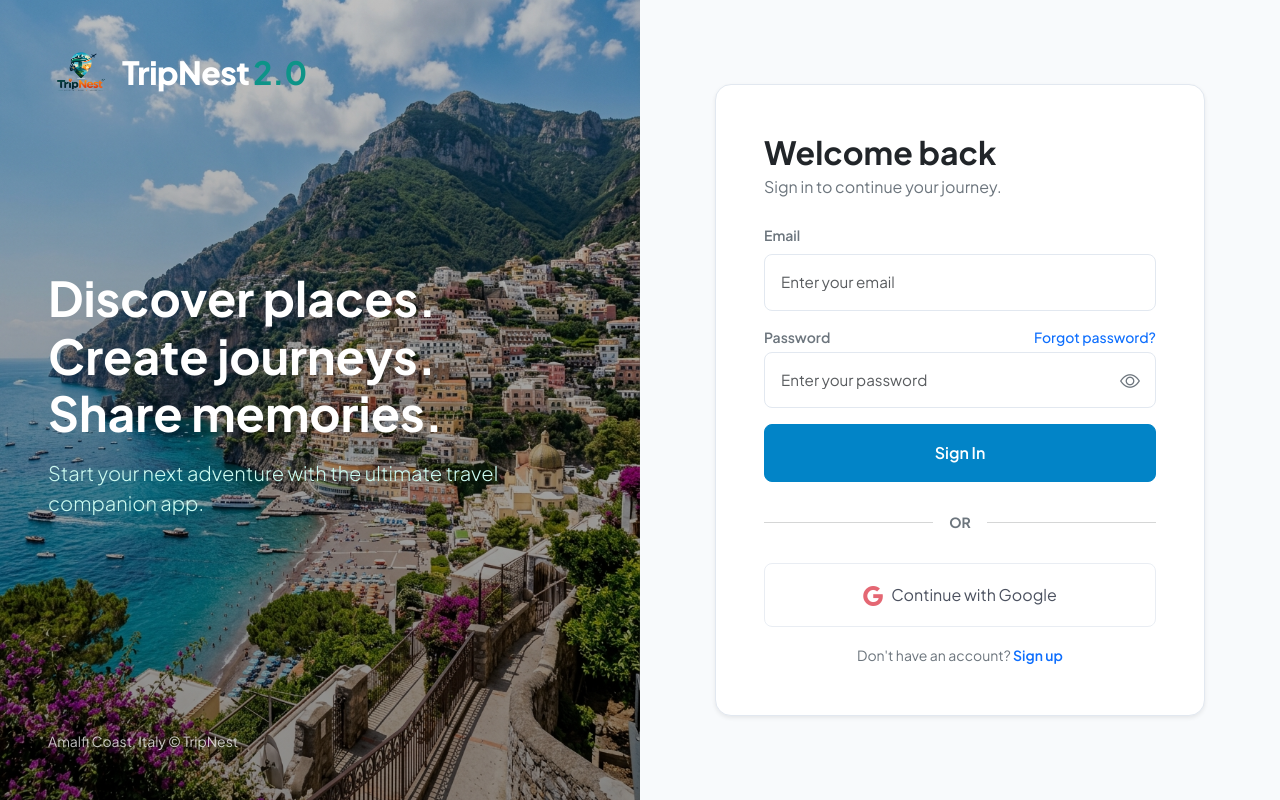
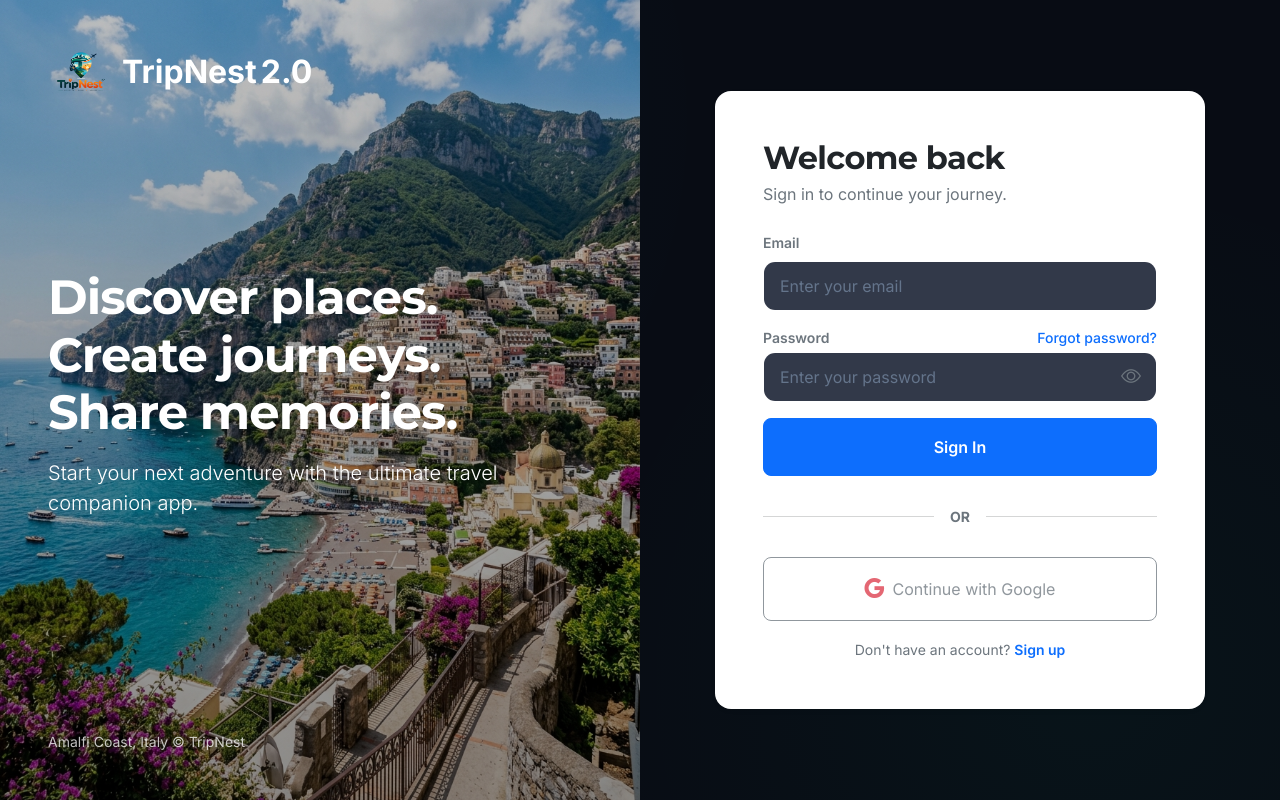
Before and after one commit to tahirazeem145/TripNest-2.0, a React (Vite) app in the folder frontend/: page /login in a window 1280 px wide. Built offline with nearby package versions, Linux system fonts and the light colour scheme; no server answers.

Commit message:
feat: implement Midnight Horizon design system with initial styling and project scaffolding

```diff
--- a/frontend/index.html
+++ b/frontend/index.html
@@ -4,7 +4,10 @@
     <meta charset="UTF-8" />
     <link rel="icon" type="image/png" href="/favicon.png" />
     <meta name="viewport" content="width=device-width, initial-scale=1.0" />
-    <title>TripNest 2.0 — Discover, Share & Explore</title>
+    <link rel="preconnect" href="https://fonts.googleapis.com">
+    <link rel="preconnect" href="https://fonts.gstatic.com" crossorigin>
+    <link href="https://fonts.googleapis.com/css2?family=Inter:wght@300;400;500;600;700&family=Montserrat:wght@500;600;700;800;900&display=swap" rel="stylesheet">
+    <title>TripNest 2.0 — Social Travel & Discovery Platform</title>
   </head>
   <body>
     <div id="root"></div>
--- a/frontend/src/index.css
+++ b/frontend/src/index.css
@@ -1,181 +1,193 @@
-/* Import a premium modern travel font */
-@import url('https://fonts.googleapis.com/css2?family=Plus+Jakarta+Sans:wght@300;400;500;600;700;800&display=swap');
+/* ==========================================================================
+   TripNest 2.0 — Midnight Horizon Stitch Design System
+   Source: Stitch MCP Project 1496387377024540458
+   ========================================================================== */
 
 :root {
-  --tn-font: 'Plus Jakarta Sans', system-ui, -apple-system, sans-serif;
+  --tn-font-heading: 'Montserrat', system-ui, -apple-system, sans-serif;
+  --tn-font-body: 'Inter', system-ui, -apple-system, sans-serif;
 
-  /* Travel-inspired color palette */
-  --tn-primary: #0284c7;        /* Sky travel blue */
-  --tn-primary-hover: #0369a1;  /* Darker sky blue */
-  --tn-teal: #0d9488;           /* Lagoon teal accent */
-  --tn-teal-light: #ccfbf1;
-  --tn-bg-light: #f8fafc;       /* Ultra soft gray background */
-  --tn-dark: #0f172a;           /* Deep slate navy */
-  --tn-border: #e2e8f0;
+  /* Stitch Midnight Horizon Color Tokens */
+  --tn-bg-deep: #080c14;
+  --tn-bg-surface: #0f172a;
+  --tn-bg-card: rgba(18, 26, 43, 0.75);
+  --tn-bg-glass: rgba(15, 23, 42, 0.85);
+
+  --tn-primary: #00a6fb;          /* Sky Blue */
+  --tn-primary-glow: rgba(0, 166, 251, 0.35);
+  --tn-secondary: #06d6a0;        /* Emerald Verified */
+  --tn-secondary-glow: rgba(6, 214, 160, 0.3);
+  --tn-tertiary: #ffd166;         /* Sunset Gold */
+
+  --tn-text-main: #f8fafc;
+  --tn-text-muted: #94a3b8;
+  --tn-text-dim: #64748b;
+  --tn-border: rgba(255, 255, 255, 0.08);
+  --tn-border-hover: rgba(0, 166, 251, 0.4);
+
+  --tn-radius-sm: 8px;
+  --tn-radius-md: 12px;
+  --tn-radius-lg: 16px;
+  --tn-radius-xl: 24px;
 }
 
 body {
-  font-family: var(--tn-font);
-  background-color: var(--tn-bg-light);
-  color: var(--tn-dark);
+  font-family: var(--tn-font-body);
+  background-color: var(--tn-bg-deep);
+  color: var(--tn-text-main);
   margin: 0;
   padding: 0;
   -webkit-font-smoothing: antialiased;
+  background-image:
+    radial-gradient(circle at 15% 15%, rgba(0, 166, 251, 0.06) 0%, transparent 40%),
+    radial-gradient(circle at 85% 85%, rgba(6, 214, 160, 0.04) 0%, transparent 40%);
+  background-attachment: fixed;
 }
 
-/* Custom layout helpers */
-.bg-light-gray {
-  background-color: var(--tn-bg-light);
+h1, h2, h3, h4, h5, h6, .brand-logo, .font-heading {
+  font-family: var(--tn-font-heading);
+  letter-spacing: -0.02em;
 }
 
-.text-teal {
-  color: var(--tn-teal) !important;
+/* Glassmorphism Styles */
+.glass-panel {
+  background: var(--tn-bg-card);
+  backdrop-filter: blur(20px);
+  -webkit-backdrop-filter: blur(20px);
+  border: 1px solid var(--tn-border);
+  box-shadow: 0 8px 32px 0 rgba(0, 0, 0, 0.37);
 }
 
-.text-light-teal {
-  color: var(--tn-teal-light) !important;
+.glass-navbar {
+  background: rgba(11, 15, 25, 0.88);
+  backdrop-filter: blur(24px);
+  -webkit-backdrop-filter: blur(24px);
+  border-bottom: 1px solid var(--tn-border);
 }
 
-/* Visual left panel styling */
-.relative-container {
-  position: relative;
-  overflow: hidden;
+.glass-card {
+  background: rgba(18, 26, 43, 0.65);
+  backdrop-filter: blur(16px);
+  -webkit-backdrop-filter: blur(16px);
+  border: 1px solid var(--tn-border);
+  border-radius: var(--tn-radius-lg);
+  transition: all 0.25s cubic-bezier(0.4, 0, 0.2, 1);
 }
 
-.visual-side {
-  height: 100vh;
-  position: relative;
-  z-index: 2;
-  transition: transform 0.8s ease-in-out;
+.glass-card:hover {
+  border-color: var(--tn-border-hover);
+  box-shadow: 0 12px 30px rgba(0, 166, 251, 0.12);
+  transform: translateY(-2px);
 }
 
-/* Premium Card Styles */
-.login-card, .style-card {
-  border: 1px solid var(--tn-border);
-  transition: all 0.3s cubic-bezier(0.4, 0, 0.2, 1);
+/* Glowing Accents & Gradients */
+.gradient-text {
+  background: linear-gradient(135deg, #00a6fb 0%, #06d6a0 100%);
+  -webkit-background-clip: text;
+  -webkit-text-fill-color: transparent;
 }
 
-.login-card:hover {
-  transform: translateY(-2px);
-  box-shadow: 0 12px 25px rgba(0, 0, 0, 0.04) !important;
-}
-
-/* Form Input Enhancements */
-.form-control {
-  border: 1px solid var(--tn-border);
-  font-family: var(--tn-font);
-  font-size: 0.95rem;
-  color: var(--tn-dark);
-  transition: all 0.2s ease-in-out;
-}
-
-.form-control:focus {
-  border-color: var(--tn-primary);
-  box-shadow: 0 0 0 4px rgba(2, 132, 199, 0.12);
-  color: var(--tn-dark);
-}
-
-/* Button & Anchor Customizations */
-.btn-primary {
-  background-color: var(--tn-primary);
-  border-color: var(--tn-primary);
-  font-family: var(--tn-font);
-  transition: all 0.2s cubic-bezier(0.4, 0, 0.2, 1);
-}
-
-.btn-primary:hover, .btn-primary:focus, .btn-primary:active {
-  background-color: var(--tn-primary-hover) !important;
-  border-color: var(--tn-primary-hover) !important;
-  transform: translateY(-1px);
-  box-shadow: 0 4px 12px rgba(2, 132, 199, 0.2) !important;
-}
-
-.btn-outline-secondary {
-  border-color: var(--tn-border);
-  color: var(--tn-dark);
+.gradient-btn {
+  background: linear-gradient(135deg, #00a6fb 0%, #0284c7 100%);
+  color: #ffffff;
+  border: none;
+  font-weight: 600;
+  border-radius: var(--tn-radius-md);
+  padding: 0.65rem 1.4rem;
+  box-shadow: 0 4px 14px var(--tn-primary-glow);
   transition: all 0.2s ease;
 }
 
-.btn-outline-secondary:hover {
-  background-color: var(--tn-bg-light) !important;
-  border-color: #cbd5e1 !important;
-  color: var(--tn-dark) !important;
+.gradient-btn:hover {
+  background: linear-gradient(135deg, #38bdf8 0%, #00a6fb 100%);
+  color: #ffffff;
+  box-shadow: 0 6px 20px rgba(0, 166, 251, 0.5);
   transform: translateY(-1px);
 }
 
-/* Focus and hover micro-animations */
-.hover-effect {
+/* Story Ring Avatar */
+.story-ring-wrapper {
   position: relative;
-  overflow: hidden;
+  display: inline-block;
+  padding: 3px;
+  border-radius: 50%;
+  background: linear-gradient(45deg, #00a6fb, #06d6a0, #ffd166);
+  cursor: pointer;
+  transition: transform 0.2s ease;
 }
 
-.hover-effect:active {
-  transform: scale(0.98);
+.story-ring-wrapper:hover {
+  transform: scale(1.06);
+  box-shadow: 0 0 16px rgba(0, 166, 251, 0.5);
 }
 
-/* Brand typography styles */
-.brand-logo {
-  font-family: var(--tn-font);
-  font-weight: 800 !important;
-  letter-spacing: -0.5px;
+/* Destination Pill */
+.destination-pill {
+  background: rgba(255, 255, 255, 0.05);
+  border: 1px solid var(--tn-border);
+  border-radius: 9999px;
+  padding: 6px 16px;
+  font-size: 0.85rem;
+  font-weight: 500;
+  color: var(--tn-text-main);
+  text-decoration: none;
+  transition: all 0.2s ease;
+  white-space: nowrap;
 }
 
-.brand-logo-light {
-  font-family: var(--tn-font);
-  font-weight: 800 !important;
-  letter-spacing: -0.5px;
-  color: #ffffff;
+.destination-pill:hover, .destination-pill.active {
+  background: rgba(0, 166, 251, 0.15);
+  border-color: var(--tn-primary);
+  color: var(--tn-primary);
+  box-shadow: 0 0 12px rgba(0, 166, 251, 0.25);
 }
 
-/* Accessibly styled password toggle button */
-button[aria-label="Show password"],
-button[aria-label="Hide password"] {
-  border-radius: 50%;
-  width: 36px;
-  height: 36px;
+/* Uncropped Ambient Media Container */
+.uncropped-media-stage {
+  position: relative;
+  width: 100%;
+  min-height: 360px;
+  max-height: 640px;
+  background-color: #030712;
+  overflow: hidden;
   display: flex;
   align-items: center;
   justify-content: center;
-  outline: none;
-  transition: background-color 0.2s ease;
+  border-radius: var(--tn-radius-md);
 }
 
-button[aria-label="Show password"]:focus,
-button[aria-label="Hide password"]:focus {
-  background-color: rgba(0, 0, 0, 0.05);
-  box-shadow: none;
+.ambient-backdrop-blur {
+  position: absolute;
+  top: -20px;
+  left: -20px;
+  right: -20px;
+  bottom: -20px;
+  background-size: cover;
+  background-position: center;
+  filter: blur(28px) brightness(0.45);
+  opacity: 0.8;
+  z-index: 1;
+  transform: scale(1.1);
 }
 
-/* Accessibility outline overrides */
-a:focus-visible,
-button:focus-visible,
-input:focus-visible {
-  outline: 2px solid var(--tn-primary) !important;
-  outline-offset: 2px;
+.foreground-image {
+  position: relative;
+  z-index: 2;
+  max-width: 100%;
+  max-height: 600px;
+  object-fit: contain;
+  box-shadow: 0 8px 30px rgba(0, 0, 0, 0.5);
 }
 
-/* Custom scrollbar styling for form panels */
-.scrollable-y {
-  overflow-y: auto;
-  max-height: 100vh;
-}
-
-@media (max-width: 991.98px) {
-  .scrollable-y {
-    max-height: none;
-    overflow-y: visible;
-  }
-}
-
-/* Instagram Double-Tap Like Heart Animation */
+/* Double-Tap Heart Animation */
 @keyframes heartPop {
   0% {
     opacity: 0;
     transform: translate(-50%, -50%) scale(0);
   }
-  20% {
+  25% {
     opacity: 0.95;
-    transform: translate(-50%, -50%) scale(1.25);
+    transform: translate(-50%, -50%) scale(1.3);
   }
   45% {
     opacity: 1;
@@ -191,136 +203,74 @@ input:focus-visible {
   }
 }
 
-.drop-shadow {
-  filter: drop-shadow(0 4px 12px rgba(0, 0, 0, 0.45));
+.heart-pop-icon {
+  position: absolute;
+  top: 50%;
+  left: 50%;
+  transform: translate(-50%, -50%);
+  animation: heartPop 0.85s ease-out forwards;
+  z-index: 10;
+  color: #ff4757;
+  filter: drop-shadow(0 4px 16px rgba(0,0,0,0.6));
 }
 
-.pointer-events-none {
-  pointer-events: none !important;
+/* Inputs & Form Controls */
+.form-control, .form-select {
+  background-color: rgba(15, 23, 42, 0.85) !important;
+  border: 1px solid var(--tn-border) !important;
+  color: var(--tn-text-main) !important;
+  border-radius: var(--tn-radius-md) !important;
+  padding: 0.75rem 1rem !important;
 }
 
-.transition-transform {
-  transition: transform 0.15s ease-in-out;
+.form-control:focus, .form-select:focus {
+  border-color: var(--tn-primary) !important;
+  box-shadow: 0 0 0 3px rgba(0, 166, 251, 0.2) !important;
+  outline: none;
 }
 
-.transition-transform:active {
-  transform: scale(1.2);
+.form-control::placeholder {
+  color: var(--tn-text-dim) !important;
 }
 
-/* Theme Action Buttons (Header, Toolbar, Controls) */
-.btn-theme-action {
-  background-color: #f1f5f9;
-  color: #0f172a;
-  border: 1px solid #e2e8f0;
+/* Global Navigation Active Indicator */
+.nav-link-custom {
+  color: var(--tn-text-muted);
+  font-weight: 500;
+  padding: 0.75rem 1rem;
+  border-radius: var(--tn-radius-md);
+  text-decoration: none;
+  display: flex;
+  align-items: center;
   transition: all 0.2s ease;
 }
 
-.btn-theme-action:hover, .btn-theme-action:focus {
-  background-color: #e2e8f0;
-  color: #0284c7;
+.nav-link-custom:hover {
+  color: var(--tn-text-main);
+  background: rgba(255, 255, 255, 0.05);
 }
 
-.theme-icon {
-  color: #0f172a;
-  transition: color 0.15s ease;
+.nav-link-custom.active {
+  color: #ffffff;
+  background: linear-gradient(90deg, rgba(0, 166, 251, 0.2) 0%, rgba(0, 166, 251, 0.05) 100%);
+  border-left: 3px solid var(--tn-primary);
 }
 
-/* Dark Mode Support */
-[data-bs-theme="dark"], body.dark-theme {
-  --tn-bg-light: #0f172a;
-  --tn-dark: #f8fafc;
-  --tn-border: #334155;
-  background-color: #0f172a !important;
-  color: #f8fafc !important;
+/* Custom Scrollbar */
+::-webkit-scrollbar {
+  width: 6px;
+  height: 6px;
 }
 
-[data-bs-theme="dark"] .bg-white,
-body.dark-theme .bg-white,
-[data-bs-theme="dark"] .card-header,
-body.dark-theme .card-header {
-  background-color: #1e293b !important;
-  color: #f8fafc !important;
-  border-color: #334155 !important;
+::-webkit-scrollbar-track {
+  background: var(--tn-bg-deep);
 }
 
-[data-bs-theme="dark"] .bg-light,
-body.dark-theme .bg-light,
-[data-bs-theme="dark"] .bg-light-gray,
-body.dark-theme .bg-light-gray {
-  background-color: #0f172a !important;
-  color: #f8fafc !important;
+::-webkit-scrollbar-thumb {
+  background: #1e293b;
+  border-radius: 9999px;
 }
 
-[data-bs-theme="dark"] .text-dark,
-body.dark-theme .text-dark,
-[data-bs-theme="dark"] .text-body,
-body.dark-theme .text-body {
-  color: #f8fafc !important;
+::-webkit-scrollbar-thumb:hover {
+  background: #334155;
 }
-
-[data-bs-theme="dark"] .text-secondary,
-body.dark-theme .text-secondary,
-[data-bs-theme="dark"] .text-muted,
-body.dark-theme .text-muted {
-  color: #94a3b8 !important;
-}
-
-[data-bs-theme="dark"] .border,
-[data-bs-theme="dark"] .border-end,
-[data-bs-theme="dark"] .border-bottom,
-[data-bs-theme="dark"] .border-top,
-[data-bs-theme="dark"] .border-start {
-  border-color: #334155 !important;
-}
-
-[data-bs-theme="dark"] .form-control,
-body.dark-theme .form-control {
-  background-color: #0f172a !important;
-  border-color: #334155 !important;
-  color: #f8fafc !important;
-}
-
-[data-bs-theme="dark"] .btn-light,
-body.dark-theme .btn-light {
-  background-color: #334155 !important;
-  border-color: #475569 !important;
-  color: #f8fafc !important;
-}
-
-[data-bs-theme="dark"] .btn-theme-action,
-body.dark-theme .btn-theme-action {
-  background-color: #334155 !important;
-  border-color: #475569 !important;
-  color: #f8fafc !important;
-}
-
-[data-bs-theme="dark"] .btn-theme-action:hover,
-body.dark-theme .btn-theme-action:hover {
-  background-color: #475569 !important;
-  color: #38bdf8 !important;
-}
-
-[data-bs-theme="dark"] .theme-icon,
-body.dark-theme .theme-icon {
-  color: #f8fafc !important;
-}
-
-/* Compact Feed Mode */
-body.compact-feed main {
-  padding-top: 1rem !important;
-  padding-bottom: 1rem !important;
-}
-
-body.compact-feed .card {
-  margin-bottom: 1rem !important;
-}
-
-/* Mobile Responsiveness Polish */
-@media (max-width: 575.98px) {
-  .comments-list {
-    max-height: 220px !important;
-  }
-  .card-body {
-    padding: 0.85rem !important;
-  }
-}
```
Also changed, not shown: frontend/src/layouts/SocialLayout.jsx (+45 -51 lines), 2 other files (tests, documents, lock files or other folders).
